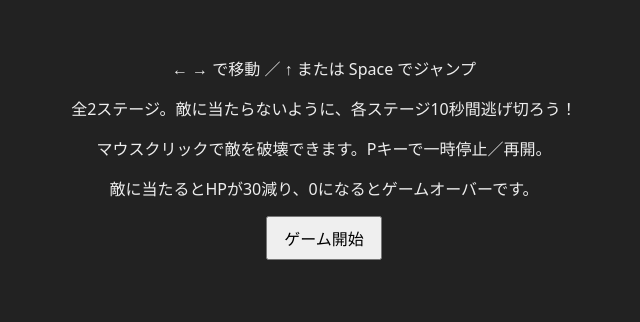
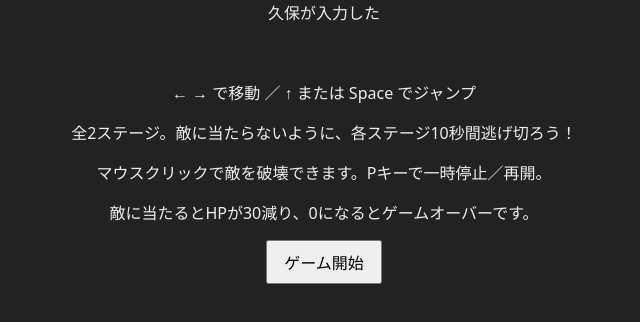
Before and after one commit to shigeki-kakizaki/12a, a website: page public/yukubo.html in a window 1280 px wide. Shown: the whole page, without its empty margins (316-956 px from the left). Drawn offline with Linux system fonts and the light colour scheme.

Commit message:
modefied yukubo.html

```diff
--- a/public/yukubo.html
+++ b/public/yukubo.html
@@ -77,7 +77,7 @@
 </head>
 
 <body>
-
+久保が入力した
     <!-- 開始画面（DOM） -->
     <div id="startScreen">
         <p>← → で移動 ／ ↑ または Space でジャンプ</p>
```
